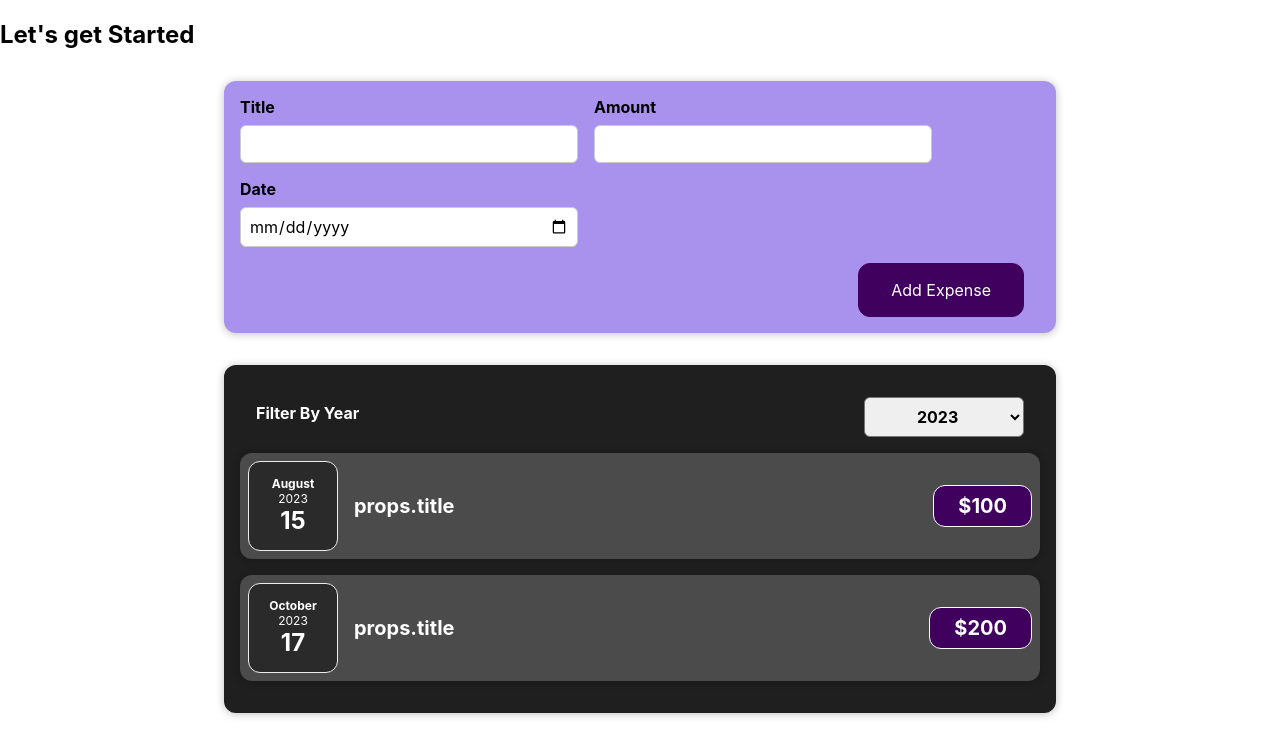
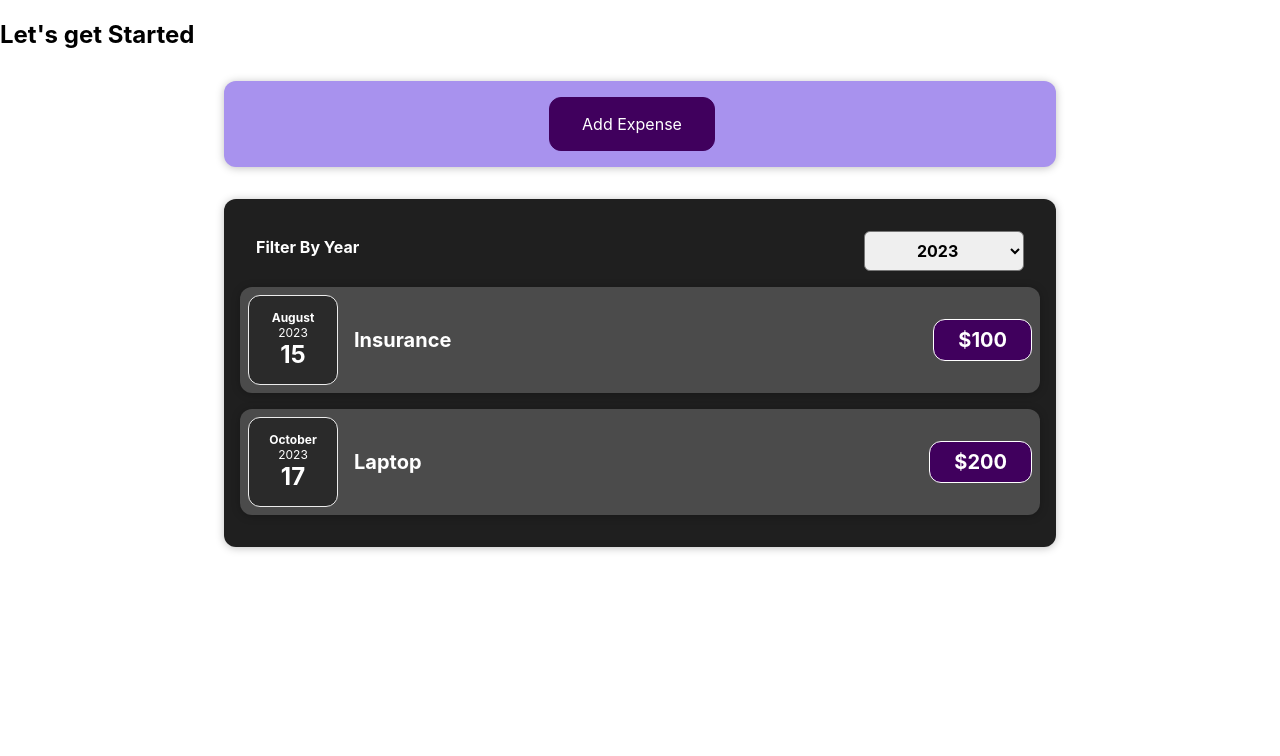
Before and after one commit to PREM-KUMAR-D/expense-tracker-react, a React (Create React App) app: page / in a window 1280 px wide. Shown: the top 756 px of the page. Built offline with nearby package versions, Linux system fonts and the light colour scheme.

Commit message:
condtional rendering of expense form

```diff
--- a/src/components/Expenses/ExpenseItem.js
+++ b/src/components/Expenses/ExpenseItem.js
@@ -9,7 +9,7 @@ const ExpenseItem = (props) => {
       <Card className="expense-item">
         <ExpenseDate date={props.date} />
         <div className="expense-item__description">
-          <h2>props.title</h2>
+          <h2>{props.title}</h2>
           <div className="expense-item__price">${props.price}</div>
         </div>
       </Card>
--- a/src/components/NewExpense/ExpenseForm.js
+++ b/src/components/NewExpense/ExpenseForm.js
@@ -40,6 +40,9 @@ const ExpenseForm = (props) => {
 
 
 
+
+
+
   return (
     <form onSubmit={formSubmitHandler}>
       <div className="new-expense__controls">
@@ -65,6 +68,8 @@ const ExpenseForm = (props) => {
       </div>
       <div className="new-expense__actions">
         <button type="submit">Add Expense</button>
+        <button type="button" onClick={()=>{props.onCancel()}}>Cancel</button>
+
       </div>
     </form>
   );
--- a/src/components/NewExpense/NewExpense.js
+++ b/src/components/NewExpense/NewExpense.js
@@ -1,19 +1,40 @@
-import React from "react";
+import React, { useState } from "react";
 import ExpenseForm from "./ExpenseForm";
 import "./NewExpense.css";
 
 const NewExpense = (props) => {
 
+  const [isEditing , setIsEditing] =  useState(false);
+
+
   const saveExpenseDataHandler =(expenseData)=>{
     expenseData = {...expenseData,id:Math.random().toString()};
 
     props.onAddExpense(expenseData);
+    setIsEditing(false);
   }
+
+  const buttonClickHandler = ()=>{
+      setIsEditing(true);
+  }
+  const cancelFormHandler = ()=>{
+    setIsEditing(false);
+  }
+
 
 
   return (
     <div className="new-expense">
-      <ExpenseForm onSaveExpenseData={saveExpenseDataHandler}/>
+      {isEditing === false && (
+        <button type="button" onClick={buttonClickHandler}>Add Expense</button>
+      )}
+      {
+        isEditing === true && (
+          <ExpenseForm onSaveExpenseData={saveExpenseDataHandler}  onCancel ={cancelFormHandler}/>
+        )
+      }
+
+
     </div>
   );
 };
```
